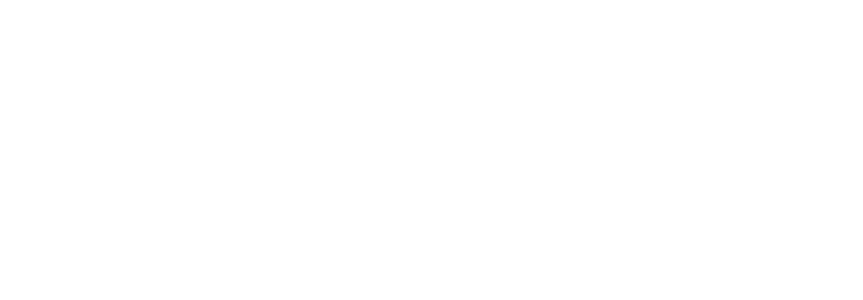
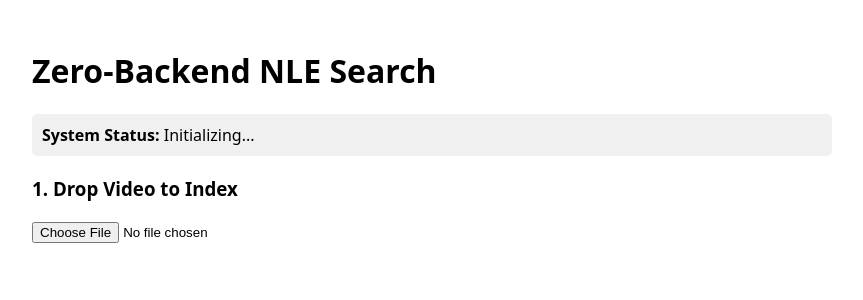
Before and after one commit to VirajK04/Frame-Finder---Video-Searching, a React (Vite) app: page / in a window 1280 px wide. Shown: the top 300 px of the page, without its empty margins (208-1071 px from the left). Built offline with nearby package versions, Linux system fonts and the light colour scheme.

Commit message:
feat(ui): implement initial video player and search interface

```diff
--- a/src/App.jsx
+++ b/src/App.jsx
@@ -1,12 +1,153 @@
-import './App.css'
+import { useState, useEffect, useRef } from 'react'
+import processVideoFile from './utils/frameExtractor'
 
 function App() {
+  const [status, setStatus] = useState('Initializing...')
+  const [videoFile, setVideoFile] = useState(null)
+  const [searchQuery, setSearchQuery] = useState('')
+  const [results, setResults] = useState([])
+
+  const workerRef = useRef(null)
+  const videoRef = useRef(null)
+
+  useEffect(() => {
+    workerRef.current = new Worker(new URL('./worker.js', import.meta.url), { type: 'module' })
+
+    workerRef.current.onmessage = (e) => {
+      const { type, message, results: searchResults } = e.data
+
+      if (type === 'STATUS') {
+        setStatus(message)
+      } else if (type === 'SUCCESS') {
+        console.log(message)
+      } else if (type === 'ERROR') {
+        console.error(message)
+        setStatus(`Error: ${message}`)
+      } else if (type === 'SEARCH_RESULTS') {
+        setResults(searchResults)
+        setStatus('Ready')
+      }
+    };
+
+    workerRef.current.postMessage({ type: 'INIT' })
+
+    return () => {
+      workerRef.current.terminate()
+    };
+  }, []);
+
+  const handleFileUpload = async (e) => {
+    const file = e.target.files[0]
+    if (!file) return
+
+    setVideoFile(file)
+    setStatus('Extracting and Indexing frames...')
+    setResults([])
+
+    try {
+      await processVideoFile(file, (frameData) => {
+        workerRef.current.postMessage(
+          { type: 'INDEX_FRAME', payload: frameData },
+          [frameData.imageBitmap]
+        )
+      })
+      setStatus('Indexing complete. Ready for search.');
+    } catch (error) {
+      console.error(error);
+      setStatus('Failed to process video.')
+    }
+  }
+
+  const handleSearch = () => {
+    if (!searchQuery.trim()) return
+    setStatus('Searching...')
+    workerRef.current.postMessage({ type: 'SEARCH', payload: { query: searchQuery } })
+  };
+
+  const handleResultClick = (timestamp) => {
+    if (videoRef.current) {
+      videoRef.current.currentTime = timestamp
+      videoRef.current.play()
+    }
+  };
 
   return (
-    <>
+    <div style={{ maxWidth: '800px', margin: '0 auto', padding: '20px', fontFamily: 'system-ui, sans-serif' }}>
+      <h1>Zero-Backend NLE Search</h1>
 
-    </>
-  )
+      <div style={{ padding: '10px', backgroundColor: '#f0f0f0', borderRadius: '5px', marginBottom: '20px' }}>
+        <strong>System Status:</strong> {status}
+      </div>
+
+      <div style={{ marginBottom: '20px' }}>
+        <h3>1. Drop Video to Index</h3>
+        <input type="file" accept="video/mp4,video/webm" onChange={handleFileUpload} />
+      </div>
+
+      {videoFile && (
+        <div style={{ marginBottom: '20px' }}>
+          <h3>2. Search Footage</h3>
+          <div style={{ display: 'flex', gap: '10px' }}>
+            <input
+              type="text"
+              value={searchQuery}
+              onChange={(e) => setSearchQuery(e.target.value)}
+              placeholder="e.g., 'a red car' or 'sunset'"
+              style={{ flex: 1, padding: '8px' }}
+              onKeyDown={(e) => e.key === 'Enter' && handleSearch()}
+            />
+            <button onClick={handleSearch} style={{ padding: '8px 16px' }}>Search</button>
+          </div>
+        </div>
+      )}
+
+      {videoFile && (
+        <div style={{ display: 'flex', gap: '20px', marginTop: '20px' }}>
+          <div style={{ flex: 2 }}>
+            <video
+              ref={videoRef}
+              src={URL.createObjectURL(videoFile)}
+              controls
+              style={{ width: '100%', borderRadius: '8px', backgroundColor: '#000' }}
+            />
+          </div>
+
+          <div style={{ flex: 1 }}>
+            <h3>Matches</h3>
+            {results.length === 0 ? (
+              <p style={{ color: '#666' }}>No results yet.</p>
+            ) : (
+              <ul style={{ listStyle: 'none', padding: 0 }}>
+                {results.map((r, idx) => (
+                  <li
+                    key={idx}
+                    onClick={() => handleResultClick(r.timestamp)}
+                    style={{
+                      padding: '10px',
+                      borderBottom: '1px solid #eee',
+                      cursor: 'pointer',
+                      backgroundColor: idx === 0 ? '#f0f9ff' : 'transparent'
+                    }}
+                  >
+                    <strong>{formatTime(r.timestamp)}</strong>
+                    <span style={{ fontSize: '0.8em', color: '#666', marginLeft: '10px' }}>
+                      ({(r.score * 100).toFixed(1)}%)
+                    </span>
+                  </li>
+                ))}
+              </ul>
+            )}
+          </div>
+        </div>
+      )}
+    </div>
+  );
 }
 
-export default App
+function formatTime(seconds) {
+  const m = Math.floor(seconds / 60).toString().padStart(2, '0');
+  const s = Math.floor(seconds % 60).toString().padStart(2, '0');
+  return `${m}:${s}`;
+}
+
+export default App;
```
